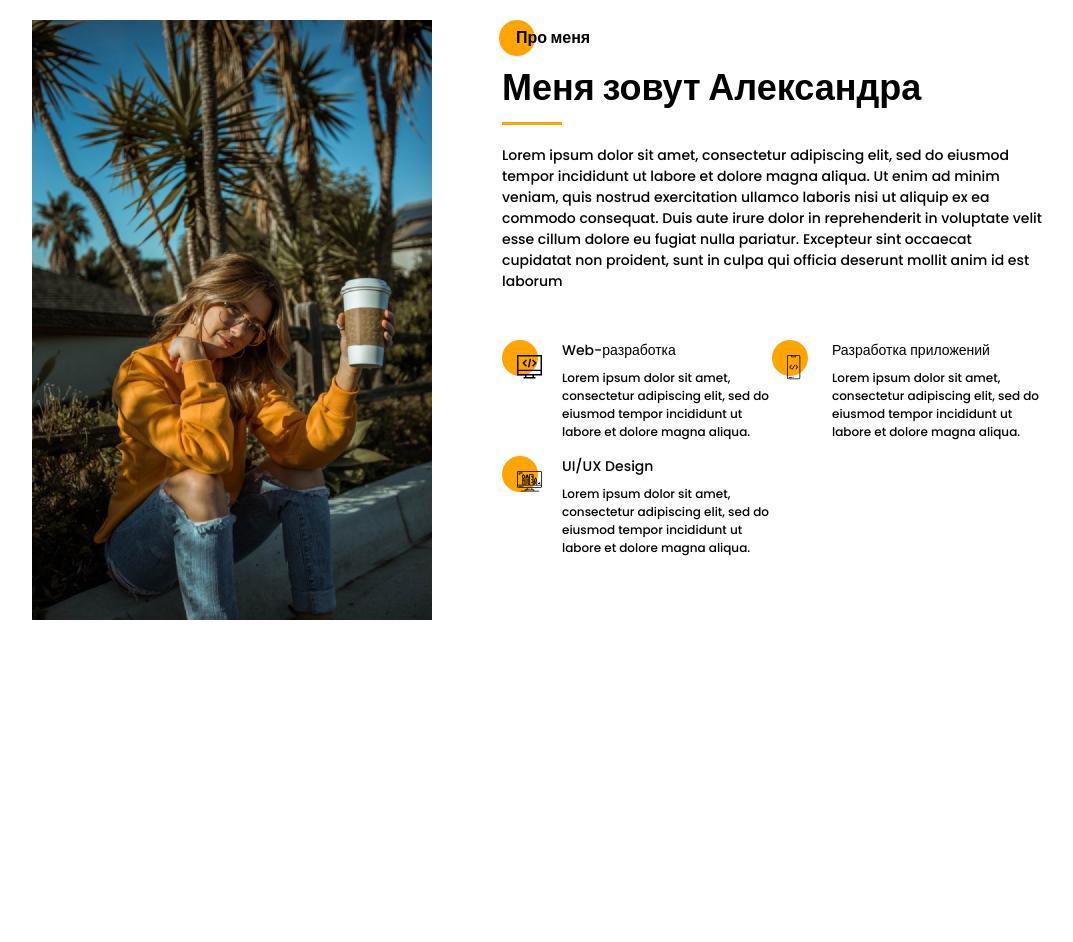
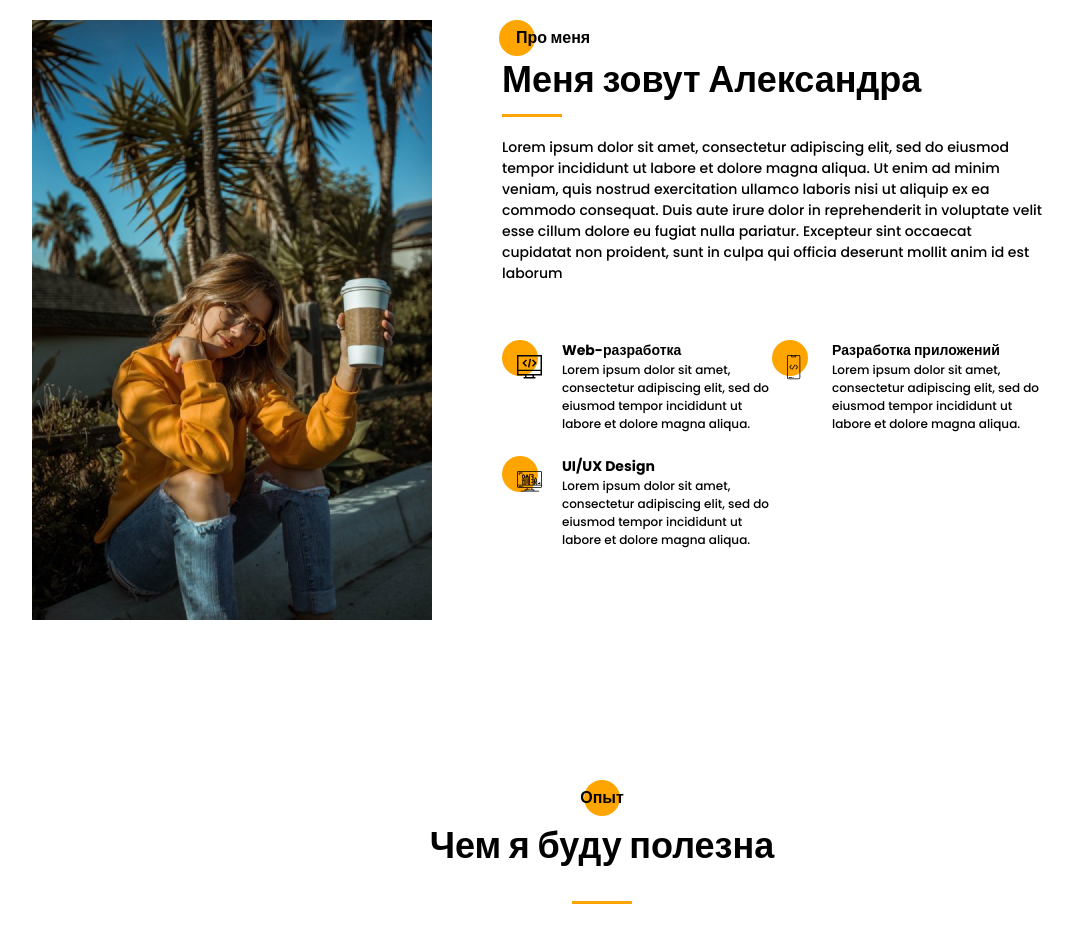
Before and after one commit to sanya1982/Portfolio_starter---, a plain HTML site: page index.html in a window 1280 px wide. Shown: the part 900-1842 px from the top of the page, without its empty margins (38-1111 px from the left). Before the commit the page ends 1560 px from the top, so only its background shows below. Drawn offline with Linux system fonts and the light colour scheme.

Commit message:
part_expirience

```diff
--- a/index.html
+++ b/index.html
@@ -70,7 +70,7 @@
 				<div id="aboutme-name" class="aboutme__name">
 					<h2 class="title title__fs16 aboutme__name-h2">Про меня</h2>
 					<div class="title title__fs36">Меня зовут Александра</div>
-					<span class="aboutme__name-divider"></span>
+					<span class="divider aboutme__name-divider"></span>
 					<p class="title title__fs14 aboutme__name-text">Lorem ipsum dolor sit amet, consectetur adipiscing elit, sed do eiusmod tempor incididunt ut labore et dolore magna aliqua. Ut enim ad minim veniam, quis nostrud exercitation ullamco laboris nisi ut aliquip ex ea commodo consequat. Duis aute irure dolor in reprehenderit in voluptate velit esse cillum dolore eu fugiat nulla pariatur. Excepteur sint occaecat cupidatat non proident, sunt in culpa qui officia deserunt mollit anim id est laborum</p>
 				</div>
 				<div id="aboutme-skills" class="aboutme__skills skills">
@@ -115,6 +115,17 @@
 			</div>
 		</div>
 	</section>
+	<section class="expirience">
+		<div class="container">
+			<h2 class="title title__fs16 expirience__title">Опыт</h2>
+			<div class="title title__fs36 expirience__subtitle">Чем я буду полезна</div>
+			<div class="divider expirience__divider"></div>
+			<div class="expirience__wrapper">
+				<div class="expirience__block"></div>
+				<div class="expirience__block"></div>
+			</div>
+		</div>
+	</section>
 
 	<script src="js/script.js"></script>
 </body>
--- a/sass/base/_mixins.scss
+++ b/sass/base/_mixins.scss
@@ -3,4 +3,5 @@
     height: 36px;
     border-radius: 100%;
     background-color: $main-color;
+    z-index: -1;
 }
--- a/sass/blocks/_aboutme.scss
+++ b/sass/blocks/_aboutme.scss
@@ -23,10 +23,6 @@
             }
         }
         &-divider {
-            display: block;
-            width: 60px;
-            height: 3px;
-            background-color: $main-color;
             margin-top: 4px;
             margin-bottom: 20px;
         }
--- /dev/null
+++ b/sass/blocks/_expirience.scss
@@ -0,0 +1,23 @@
+.expirience {
+    padding-top: 120px;
+    position: relative;
+    &::before {
+        content: '';
+        position: absolute;
+        @include circle;
+        top: 120;
+        left: 50%;
+        transform: translateX(-50%);
+    }
+    &__title {
+        margin-top: 6px;
+        text-align: center;
+    }
+    &__subtitle {
+        margin-top: 6px;
+        text-align: center;
+    }
+    &__divider {
+        margin: 25px auto 60px auto;
+    }
+}
--- a/sass/blocks/_promo.scss
+++ b/sass/blocks/_promo.scss
@@ -17,7 +17,6 @@
 			@include circle;
 			top: -7px;
 			left: -12px;
-			z-index: -1;
 		}
 	}
 	&__btn {
--- a/sass/blocks/_social.scss
+++ b/sass/blocks/_social.scss
@@ -1,5 +1,5 @@
 .social {
-    position: absolute;
+    position: fixed;
     z-index: 1;
     height: 338px;
     width: 24px;
--- a/sass/blocks/_title.scss
+++ b/sass/blocks/_title.scss
@@ -24,3 +24,6 @@
         line-height: 60px;
     }
 }
+h3.title {
+    font-weight: 700;
+}
--- a/sass/style.scss
+++ b/sass/style.scss
@@ -12,6 +12,15 @@
     margin: 0 auto;
     width: 1140px;
 }
+h2, h3 {
+    margin: 0;
+}
+.divider {
+    display: block;
+    width: 60px;
+    height: 3px;
+    background-color: $main-color;
+}
 @import 'blocks/promo';
 @import 'blocks/title';
 @import 'blocks/buttons';
@@ -19,3 +28,4 @@
 
 @import 'blocks/aboutme';
 @import 'blocks/skills';
+@import 'blocks/expirience';
```
Also changed, not shown: css/style.min.css, 1 other file.
